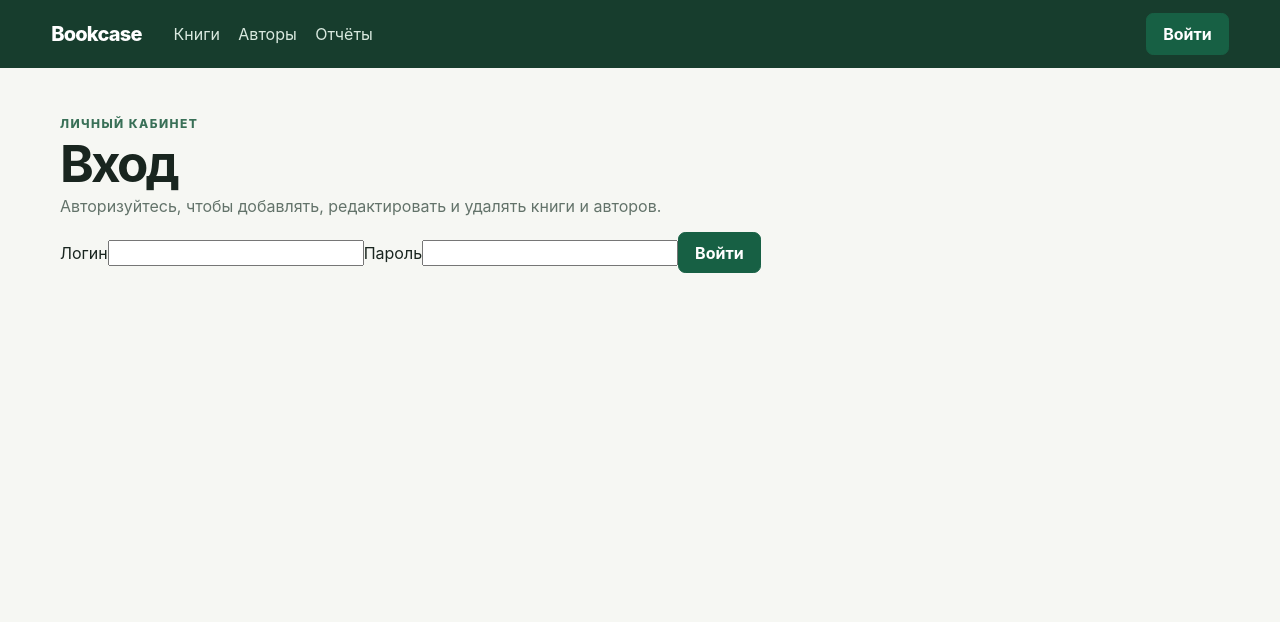
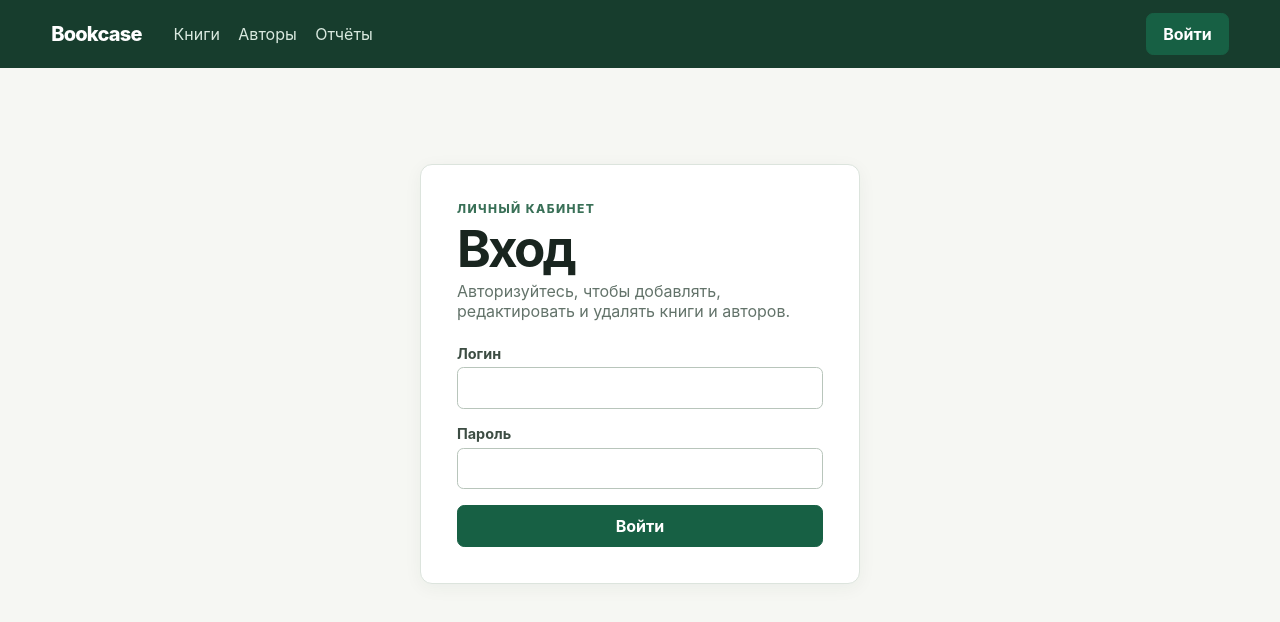
Before and after one commit to kd241286zjv/infotec-books-test, a Vue app: page /login in a window 1280 px wide. Shown: the top 622 px of the page. Built offline with nearby package versions, Linux system fonts and the light colour scheme; no server answers; the HTML template or start-up script is replaced by a standard one.

Commit message:
feat: login page

```diff
--- a/src/style.css
+++ b/src/style.css
@@ -110,6 +110,11 @@ h2 { margin-bottom: .45rem; font-size: 1.15rem; line-height: 1.25; }
 .book-detail__description { max-width: 70ch; color: #4a5e51; line-height: 1.6; white-space: pre-line; }
 .book-detail__actions { display: flex; gap: .75rem; margin-top: 2rem; }
 .button--danger { border-color: #a83423; background: #a83423; }
+.auth-card { width: min(100%, 440px); padding: clamp(1.5rem, 4vw, 2.25rem); margin: 3rem auto; border: 1px solid #dce4dd; border-radius: .75rem; background: #fff; box-shadow: 0 4px 18px rgba(26, 50, 38, .05); }
+.auth-form { display: grid; gap: 1rem; margin-top: 1.5rem; }
+.auth-form label { display: grid; gap: .35rem; color: #3d4d43; font-size: .9rem; font-weight: 700; }
+.auth-form input { min-height: 2.6rem; padding: .55rem .7rem; border: 1px solid #b8c5bb; border-radius: .4rem; color: inherit; }
+.error { padding: .75rem; margin-bottom: 0; border: 1px solid #e7b6aa; border-radius: .45rem; color: #9f2d1c; background: #fff2ee; }
 
 @media (max-width: 760px) {
   .site-header { flex-wrap: wrap; gap: .75rem 1.25rem; }
--- a/src/views/LoginView.vue
+++ b/src/views/LoginView.vue
@@ -2,6 +2,7 @@
 import { ref } from 'vue'
 import { useRoute, useRouter } from 'vue-router'
 import { login } from '../api/auth'
+import { ApiError } from '../api/client'
 import { auth } from '../composables/useAuth'
 
 const router = useRouter()
@@ -13,14 +14,24 @@ const submitting = ref(false)
 
 async function submit() {
   error.value = ''
+  const normalizedUsername = username.value.trim()
+  if (!normalizedUsername || !password.value) {
+    error.value = 'Введите логин и пароль.'
+    return
+  }
+
   submitting.value = true
   try {
-    auth.save(await login(username.value, password.value))
+    auth.save(await login(normalizedUsername, password.value))
     const redirect = typeof route.query.redirect === 'string' ? route.query.redirect : '/books'
     await router.push(redirect)
   } catch (reason) {
-    error.value = reason instanceof Error ? reason.message : 'Не удалось войти.'
-  } finally { submitting.value = false }
+    error.value = reason instanceof ApiError && reason.status === 401
+      ? 'Неверный логин или пароль.'
+      : 'Не удалось выполнить вход. Попробуйте ещё раз.'
+  } finally {
+    submitting.value = false
+  }
 }
 </script>
 
@@ -29,11 +40,11 @@ async function submit() {
     <p class="eyebrow">Личный кабинет</p>
     <h1>Вход</h1>
     <p class="muted">Авторизуйтесь, чтобы добавлять, редактировать и удалять книги и авторов.</p>
-    <form class="stack" @submit.prevent="submit">
-      <label>Логин<input v-model.trim="username" required autocomplete="username" /></label>
+    <form class="auth-form" @submit.prevent="submit">
+      <label>Логин<input v-model="username" required autocomplete="username" /></label>
       <label>Пароль<input v-model="password" required type="password" autocomplete="current-password" /></label>
       <p v-if="error" class="error" role="alert">{{ error }}</p>
-      <button class="button" :disabled="submitting">{{ submitting ? 'Входим…' : 'Войти' }}</button>
+      <button class="button" :disabled="submitting" :aria-busy="submitting">{{ submitting ? 'Входим…' : 'Войти' }}</button>
     </form>
   </section>
 </template>
```
